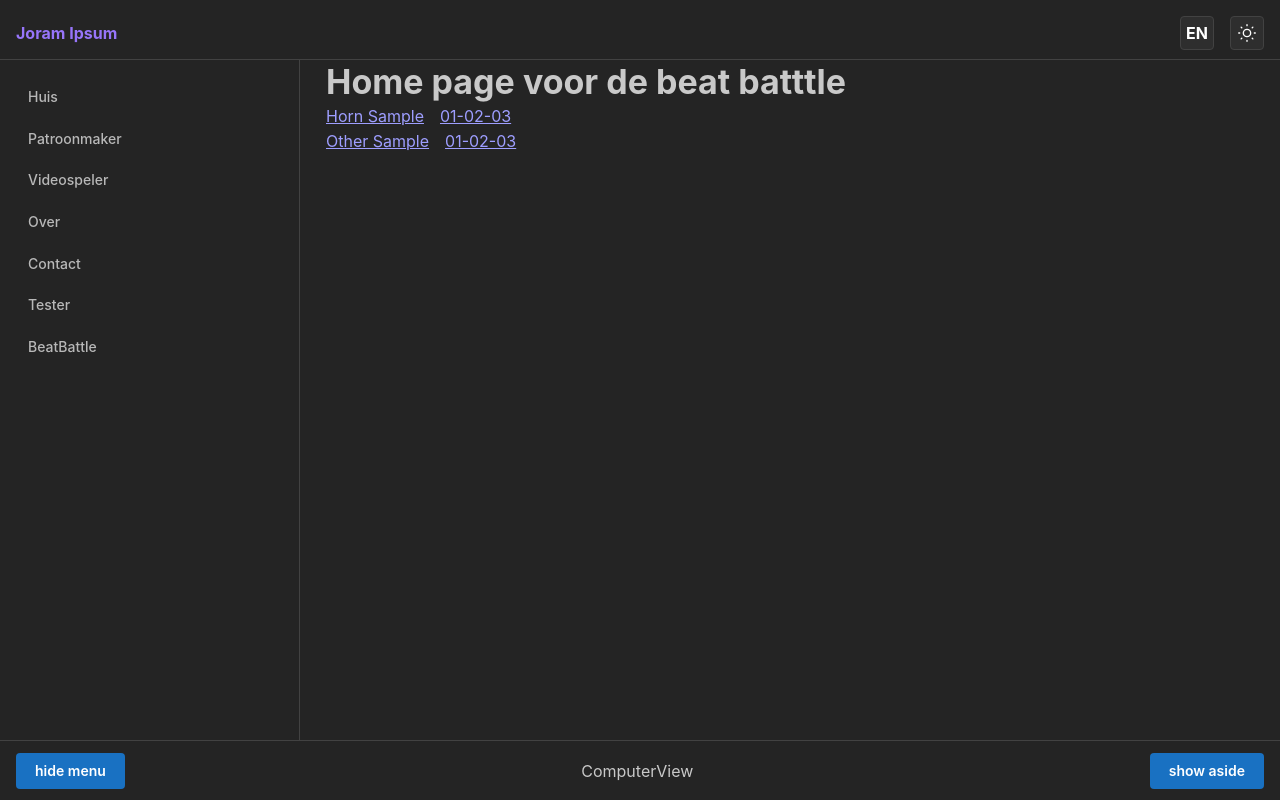
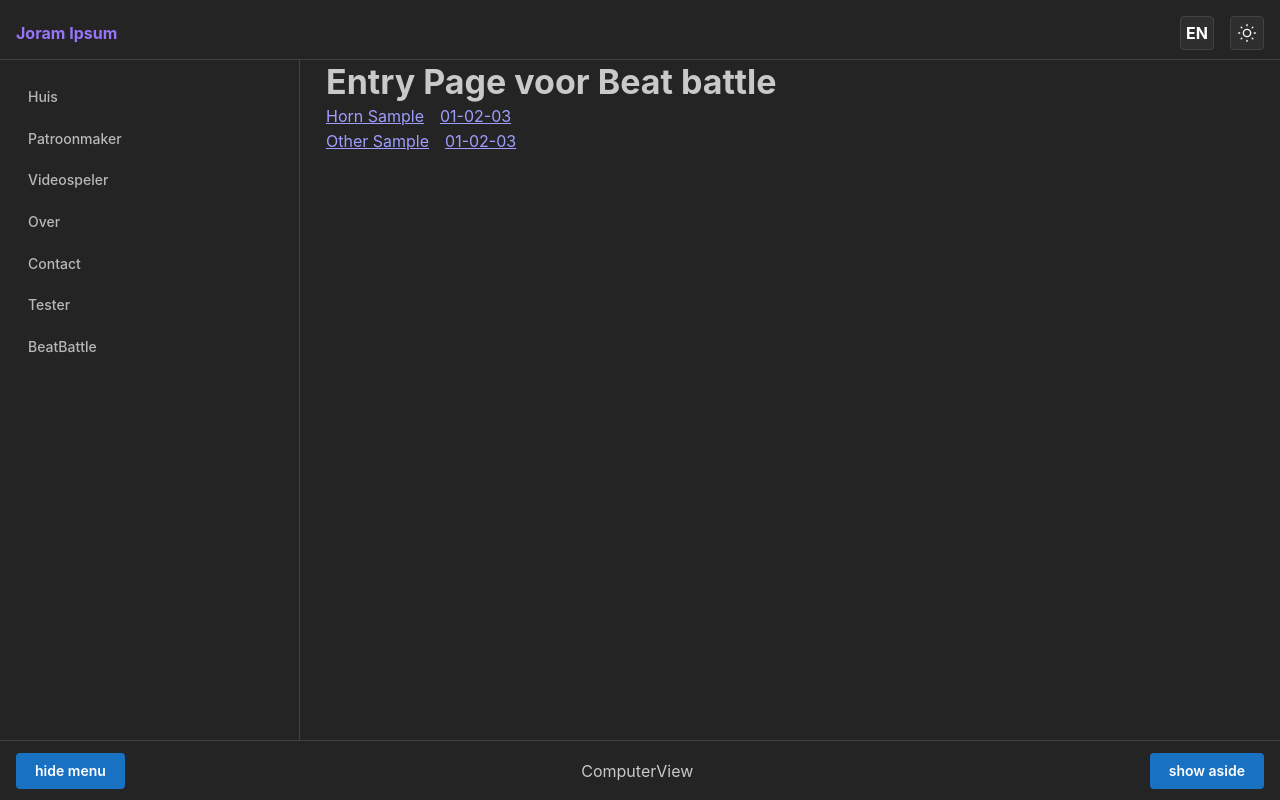
Before and after one commit to Joram3000/joram3000.github.io, a React (Vite) app: page /#/beatbattle in a window 1280 px wide. Built offline with nearby package versions, Linux system fonts and the light colour scheme; no server answers.

Commit message:
fixed basic routing

```diff
--- a/src/components/WaveSurferPlayer/WaveSurferPlayerFrom.tsx
+++ b/src/components/WaveSurferPlayer/WaveSurferPlayerFrom.tsx
@@ -1,4 +1,4 @@
-import { Button, Checkbox, Group, Slider, Stack, Text } from "@mantine/core";
+import { Button, Checkbox, Group, Stack, Text } from "@mantine/core";
 import { useState, useEffect, useRef, useCallback, RefObject } from "react";
 import WaveSurfer, { WaveSurferOptions } from "wavesurfer.js";
 import TimelinePlugin from "wavesurfer.js/dist/plugins/timeline";
@@ -145,8 +145,9 @@ export const WaveSurferPlayert = (props: WaveSurferOptions) => {
         </Group>
 
         <Group bg="orange">
-          {/* <IconZoomOut onClick={() => console.log("-")} />
-          <Slider
+          <IconZoomOut onClick={() => console.log("-")} />
+
+          {/* <Slider
             w="30%"
             min={1}
             max={1000}
@@ -155,8 +156,9 @@ export const WaveSurferPlayert = (props: WaveSurferOptions) => {
             onChange={handleZoom}
             size="lg"
             showLabelOnHover={false}
-          />
-          <IconZoomIn onClick={() => console.log("+")} /> */}
+          /> */}
+
+          <IconZoomIn onClick={() => console.log("+")} />
 
           <Group bg="blue">
             <Checkbox label="Loop" />
--- a/src/pages/beatbattle-page/BeatBattlePage.tsx
+++ b/src/pages/beatbattle-page/BeatBattlePage.tsx
@@ -10,7 +10,7 @@ const BeatBattlePage: React.FC = () => {
 
   return (
     <Container>
-      <Title>Home page voor de beat batttle</Title>
+      <Title>Entry Page voor Beat battle</Title>
 
       {beatBattleState.contests.map((contest, i) => (
         <Link to={`/beatbattle/${i}`}>
--- a/src/pages/beatbattle-page/contestpage.tsx
+++ b/src/pages/beatbattle-page/contestpage.tsx
@@ -13,7 +13,7 @@ import DialogueCard from "./components/DialogueCard";
 
 const ContestPage: React.FC = () => {
   const params = useParams();
-  const id = params.id;
+  const id: any = params.id;
   console.log(id);
 
   const beatBattleState = useSelector(getBeatStateSelector);
```
